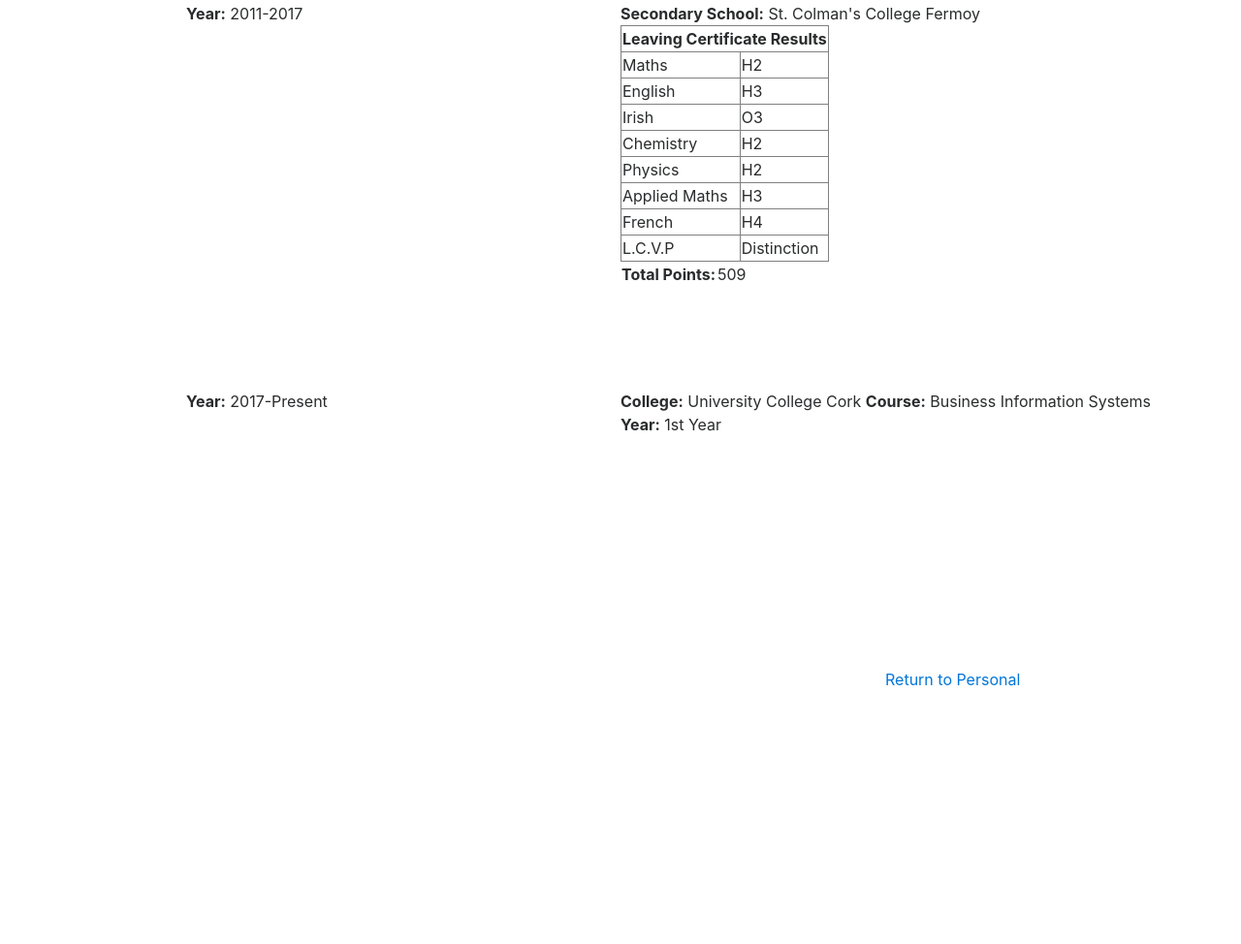
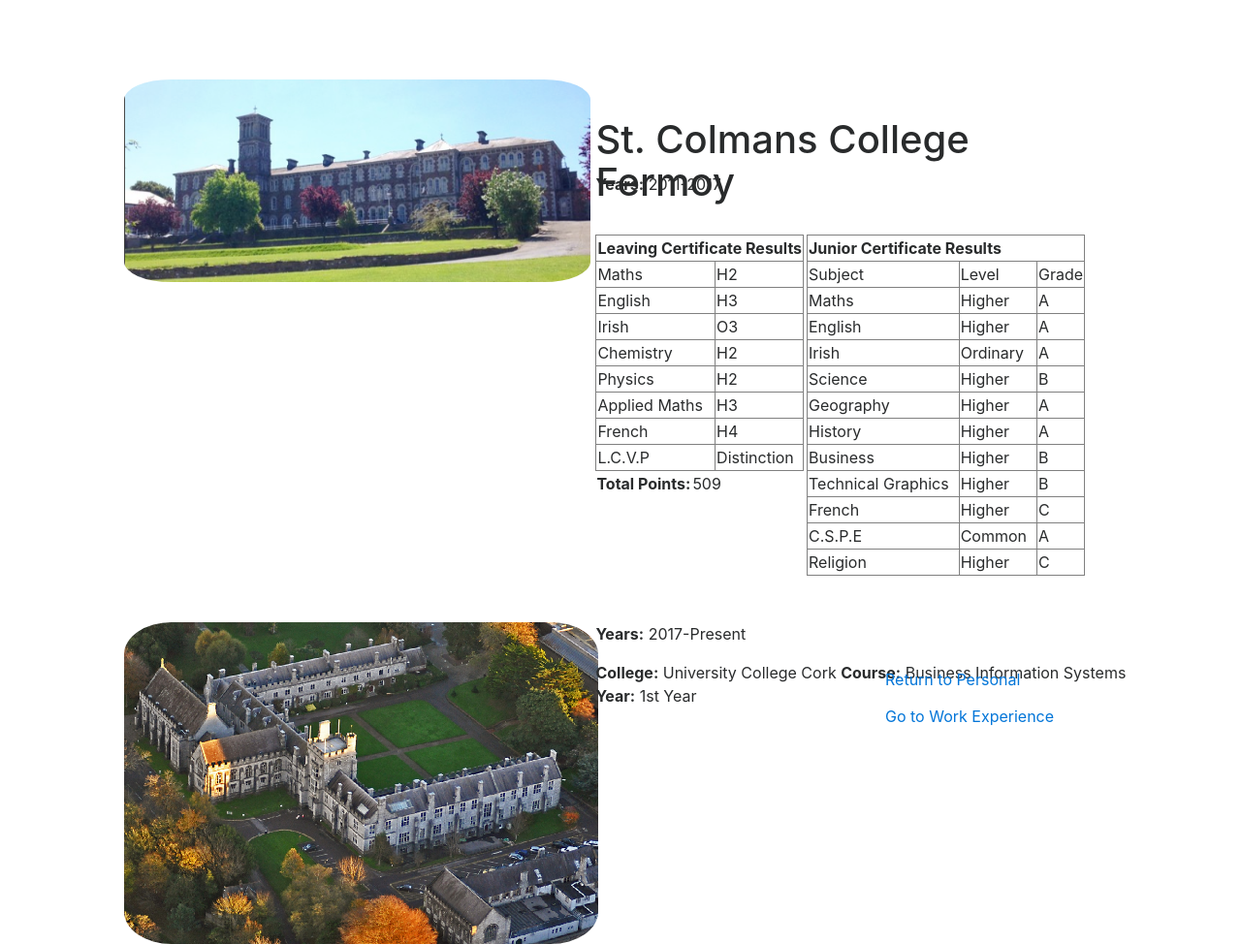
Before and after one commit to KevinHanley/IS1113117388451, a PHP site: page /CV/cv_page2.html in a window 1280 px wide. Shown: the part 78-1052 px from the top of the page at 97% size. Before the commit the page ends 786 px from the top, so only its background shows below. Run offline with PHP 8.4, Linux system fonts and the light colour scheme; some libraries are stand-ins or nearby versions.

Commit message:
re-styling cv2

```diff
--- a/CV/cv_page2.html
+++ b/CV/cv_page2.html
@@ -33,15 +33,72 @@
             </div>
         </header>
 
+        <div class="colmans_pic">
+            <img src="../Images/st_colmans.png">
+        </div>
+
+
         <section>
-            <p class="years"><strong>Year:</strong> 2011-2017</p>
-            <p class="years2"><strong>Year:</strong> 2017-Present</p>
+            <div class="cv2_school">
+                <h1>St. Colmans College Fermoy</h1>
+            </div>
         </section>
 
 
         <section>
-            <div class="establishments">
-                <p><strong>Secondary School:</strong> St. Colman's College Fermoy</p>
+            <p class="years"><strong>Years:</strong> 2011-2017</p>
+            <p class="years2"><strong>Years:</strong> 2017-Present</p>
+        </section>
+
+        <section>
+            <div class="jc_results">
+
+                <table border="1">
+                    <th colspan="3">Junior Certificate Results</th>
+                    <tr>
+                        <td>Subject</td><td>Level&nbsp;</td><td>Grade</td>
+                    </tr>
+                    <tr>
+                        <td>Maths</td><td>Higher</td><td>A</td>
+                    </tr>
+                    <tr>
+                        <td>English</td><td>Higher</td><td>A</td>
+                    </tr>
+                    <tr>
+                        <td>Irish</td><td>Ordinary</td><td>A</td>
+                    </tr>
+                    <tr>
+                        <td>Science</td><td>Higher</td><td>B</td>
+                    </tr>
+                    <tr>
+                        <td>Geography</td><td>Higher</td><td>A</td>
+                    </tr>
+                    <tr>
+                        <td>History</td><td>Higher</td><td>A</td>
+                    </tr>
+                    <tr>
+                        <td>Business</td><td>Higher</td><td>B</td>
+                    </tr>
+                    <tr>
+                        <td>Technical Graphics&nbsp;&nbsp;</td><td>Higher</td><td>B</td>
+                    </tr>
+                    <tr>
+                        <td>French</td><td>Higher</td><td>C</td>
+                    </tr>
+                    <tr>
+                        <td>C.S.P.E</td><td>Common&nbsp;&nbsp;</td><td>A</td>
+                    </tr>
+                    <tr>
+                        <td>Religion</td><td>Higher</td><td>C</td>
+                    </tr>
+                </table>
+
+            </div>
+        </section>
+
+
+        <section>
+            <div class="lc_results">
 
                 <table border="1">
                     <th colspan="2">Leaving Certificate Results</th>
@@ -78,7 +135,14 @@
                     </tr>
                 </table>
             </div>
+        </section>
 
+        <div class="ucc_pic">
+            <img src="../Images/ucc_quad.png">
+        </div>
+
+
+        <section>
             <div class="establishments2">
                 <p><strong>College:</strong> University College Cork</p>
                 <p><strong>Course:</strong> Business Information Systems</p>
--- a/CV/cv_pages.css
+++ b/CV/cv_pages.css
@@ -18,17 +18,35 @@ body,html{
     left: 28%;
 }
 
+.skills_heading{
+    margin-left: 28%;
+    position: absolute;
+    top: 94%;
+}
+
+.interests_heading{
+    margin-left: 28%;
+    position: absolute;
+    top: 120%;
+}
+
+
+.self_pic {
+    position: absolute;
+    top: 16%;
+    left: 18%;
+}
+
+.self_pic img{
+    width: 80%;
+    border-radius: 10%;
+}
+
 .cv1_positioning{
     width: 33%;
     margin-left: 48%;
     position: absolute;
     top: 25%;
-}
-
-.cv1_positioning3{
-    margin-left: 48%;
-    position: absolute;
-    top: 94%;
 }
 
 .cv1_positioning2{
@@ -38,15 +56,16 @@ body,html{
     top: 53%;
 }
 
-.self_pic {
+.cv1_positioning3{
+    margin-left: 48%;
     position: absolute;
-    top: 16%;
-    left: 18%;
+    top: 94%;
 }
 
-img{
-    width: 80%;
-    border-radius: 10%;
+.cv1_positioning4{
+    margin-left: 48%;
+    position: absolute;
+    top: 120%;
 }
 
 h1:nth-of-type(2){
@@ -60,30 +79,67 @@ p:nth-of-type(1), p:nth-of-type(2){
 
 
 
-            /* Cv page 2 code */
+
+            /* CV page 2 code */
+.colmans_pic{
+    position: absolute;
+    top: 20%;
+    margin-left: 10%;
+}
+
+.colmans_pic img{
+    width: 80%;
+    border-radius: 10%;
+}
+
+.cv2_school{
+    width: 33%;
+    margin-left: 48%;
+    position: absolute;
+    top: 25%;
+}
+
 .years{
-    margin-left: 15%;
-    position: fixed;
-    top: 10%;
+    margin-left: 48%;
+    position: absolute;
+    top: 32%;
+}
+
+.jc_results{
+    margin-left: 65%;
+    position: absolute;
+    top: 40%;
+}
+
+.lc_results{
+    margin-left: 48%;
+    position: absolute;
+    top: 40%;
 }
 
 .years2{
-    margin-left: 15%;
-    position: fixed;
-    top: 60%;
-
+    margin-left: 48%;
+    position: absolute;
+    top: 90%;
 }
 
-.establishments{
-    margin-left: 50%;
-    position: fixed;
-    top: 10%;
+
+
+.ucc_pic{
+    position: absolute;
+    top: 90%;
+    margin-left: 10%;
+}
+
+.ucc_pic img{
+    width: 52%;
+    border-radius: 10%;
 }
 
 .establishments2{
-    margin-left: 50%;
-    position: fixed;
-    top: 60%;
+    margin-left: 48%;
+    position: absolute;
+    top: 95%;
 }
 
 
```
Also changed, not shown: CV/cv_page1.html (+12 -6 lines), CV/cv_page3.html (+8 -8 lines), Images/personalpic.png (renamed from Images/picture2.png), Images/picture.png (deleted), Images/st_colmans.png (added), Images/ucc.jpg (added), Images/ucc_quad.png (added).
